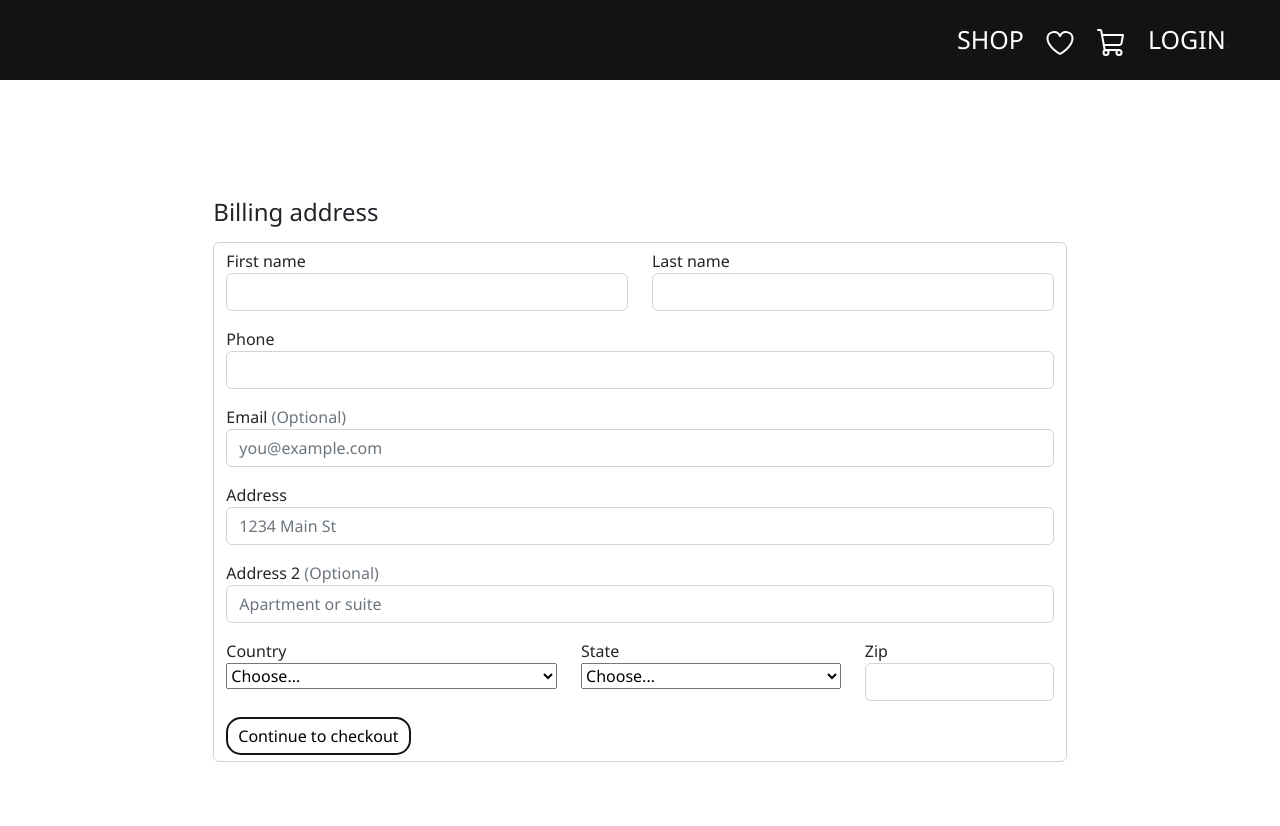
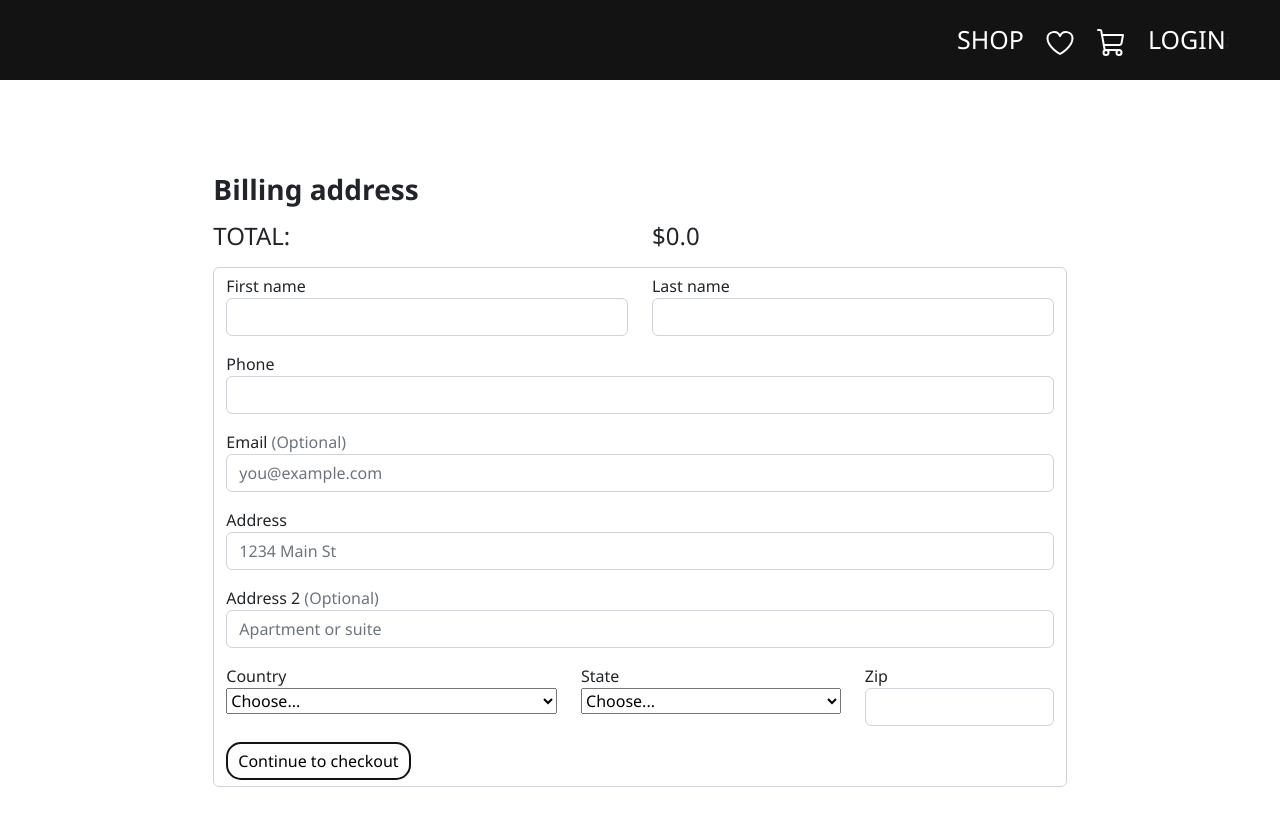
Before and after one commit to ShivaSharanNavada/react-assignment, a React (Create React App) app: page /checkout in a window 1280 px wide. Shown: the top 826 px of the page. Built offline with nearby package versions, Linux system fonts and the light colour scheme.

Commit message:
checkout commit

```diff
--- a/src/pages/checkout/checkout.jsx
+++ b/src/pages/checkout/checkout.jsx
@@ -1,21 +1,29 @@
-import React from "react";
+import React ,{ useContext } from "react";
 import "./checkcss.css";
 import "bootstrap/dist/css/bootstrap.min.css";
 import { useNavigate } from "react-router-dom";
+import { ShopContext } from "../../context/shop-context";
 
 export const Checkout = () => {
   const logged = localStorage.getItem("loggedin");
 
+  const { getTotalCartAmount } = useContext(ShopContext);
+  const totalAmount = getTotalCartAmount();
+
   const navigate = useNavigate();
   const check = () => {
-    alert("Order placed successfully!!!!")
-    navigate("/")
+    alert("Order placed successfully!!!!");
+    navigate("/");
   };
 
   return (
     <div className="vh-100 d-flex justify-content-center align-items-center">
       <div class="col-md-8 order-md-1">
-        <h4 class="mb-3">Billing address</h4>
+      <h3 class="col-md-6 mb-3"><b>Billing address</b></h3>
+        <div class="row">
+          <h4 class="col-md-6 mb-3">TOTAL:</h4>
+          <h4 class="col-md-6 mb-3">${totalAmount}.0</h4>
+        </div>
         <form class="form-control" onSubmit={check}>
           <div class="row">
             <div class="col-md-6 mb-3">
```
Lines whose indentation alone changed are shown as unchanged.
